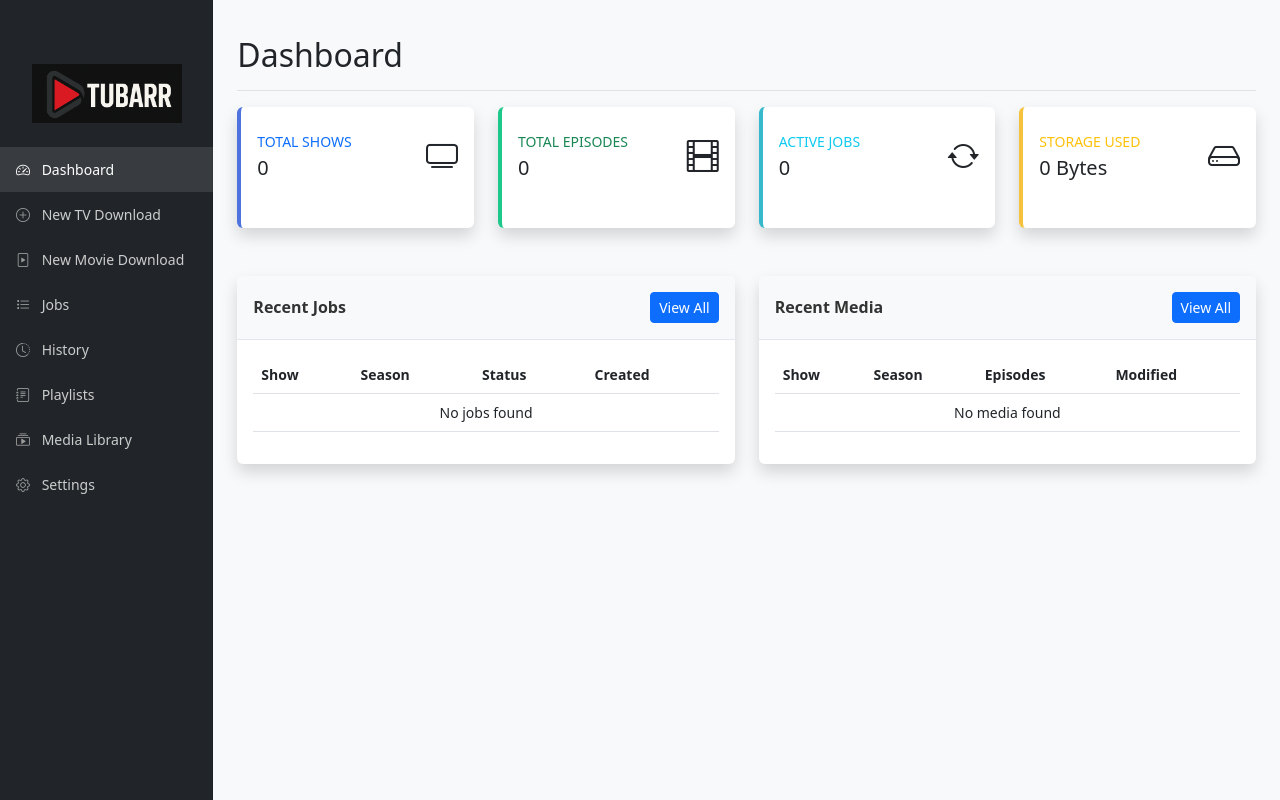
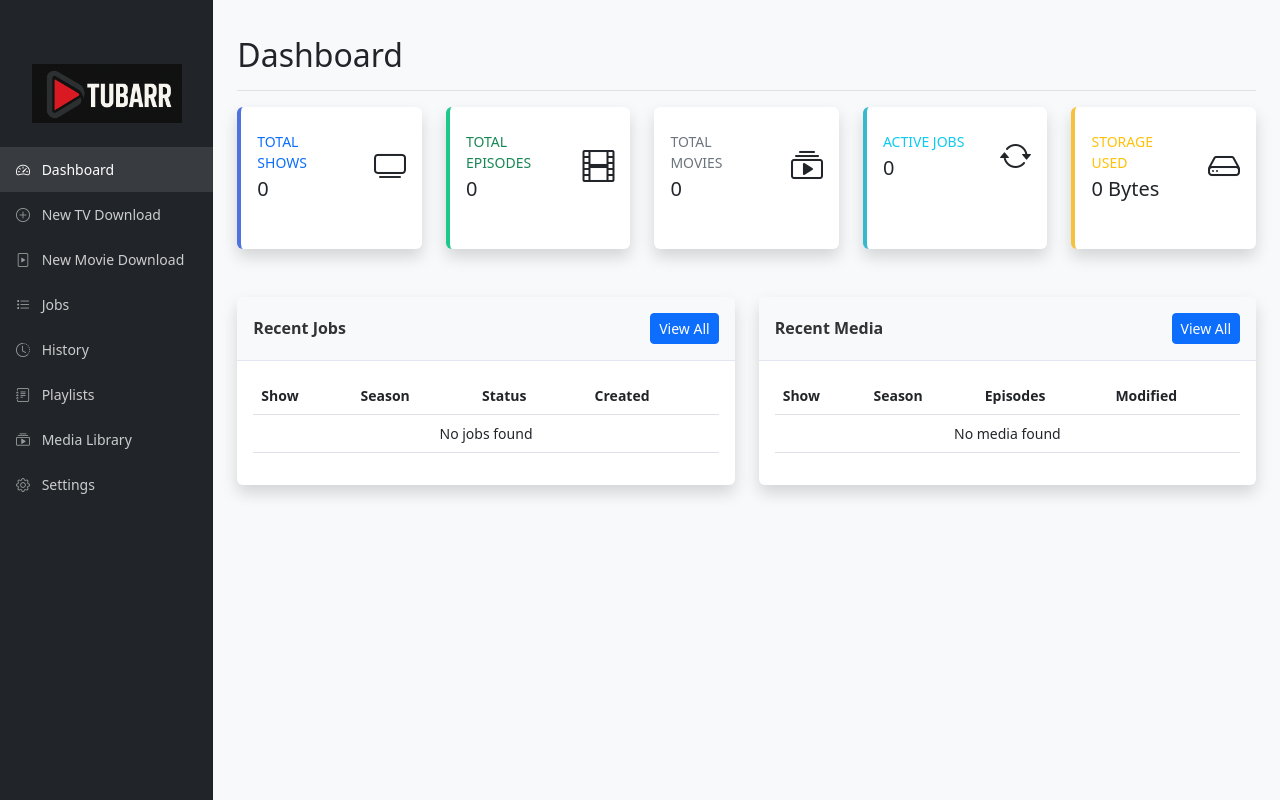
Before and after one commit to Brownster/yt-to-jellyfin, a Flask app: page / in a window 1280 px wide. Run offline with Flask 2, Linux system fonts and the light colour scheme; data that the repository does not hold is empty; parts of the project's set-up code (start-up, migrations or seed data) failed here and were passed over; some libraries are stand-ins or nearby versions.

Commit message:
Adjust dashboard card layout

```diff
--- a/web/static/script.js
+++ b/web/static/script.js
@@ -367,6 +367,16 @@ function loadDashboard() {
         })
         .catch(error => {
             console.error('Error fetching media:', error);
+        });
+
+    // Load movie data
+    fetch('/movies')
+        .then(response => response.json())
+        .then(movies => {
+            updateMovieStats(movies);
+        })
+        .catch(error => {
+            console.error('Error fetching movies:', error);
         });
 }
 
@@ -1037,6 +1047,11 @@ function updateMediaStats(media) {
     document.getElementById('storage-used').textContent = formatFileSize(totalSize);
 }
 
+function updateMovieStats(movies) {
+    const totalMovies = movies.length;
+    document.getElementById('total-movies').textContent = totalMovies;
+}
+
 function updateRecentJobs(jobs) {
     const recentJobsTable = document.getElementById('recent-jobs-table').querySelector('tbody');
     recentJobsTable.innerHTML = '';
--- a/web/static/style.css
+++ b/web/static/style.css
@@ -182,3 +182,10 @@ main {
         margin-left: 0 !important;
     }
 }
+
+@media (min-width: 1200px) {
+    .dashboard-col {
+        flex: 0 0 20%;
+        max-width: 20%;
+    }
+}
--- a/web/templates/index.html
+++ b/web/templates/index.html
@@ -72,7 +72,7 @@
                     </div>
 
                     <div class="row">
-                        <div class="col-xl-3 col-md-6 mb-4">
+                        <div class="dashboard-col col-md-6 mb-4">
                             <div class="card border-left-primary shadow h-100 py-2">
                                 <div class="card-body">
                                     <div class="row no-gutters align-items-center">
@@ -89,7 +89,7 @@
                             </div>
                         </div>
 
-                        <div class="col-xl-3 col-md-6 mb-4">
+                        <div class="dashboard-col col-md-6 mb-4">
                             <div class="card border-left-success shadow h-100 py-2">
                                 <div class="card-body">
                                     <div class="row no-gutters align-items-center">
@@ -106,7 +106,24 @@
                             </div>
                         </div>
 
-                        <div class="col-xl-3 col-md-6 mb-4">
+                        <div class="dashboard-col col-md-6 mb-4">
+                            <div class="card border-left-secondary shadow h-100 py-2">
+                                <div class="card-body">
+                                    <div class="row no-gutters align-items-center">
+                                        <div class="col mr-2">
+                                            <div class="text-xs font-weight-bold text-secondary text-uppercase mb-1">
+                                                Total Movies</div>
+                                            <div class="h5 mb-0 font-weight-bold text-gray-800" id="total-movies">0</div>
+                                        </div>
+                                        <div class="col-auto">
+                                            <i class="bi bi-collection-play fs-2 text-gray-300"></i>
+                                        </div>
+                                    </div>
+                                </div>
+                            </div>
+                        </div>
+
+                        <div class="dashboard-col col-md-6 mb-4">
                             <div class="card border-left-info shadow h-100 py-2">
                                 <div class="card-body">
                                     <div class="row no-gutters align-items-center">
@@ -123,7 +140,7 @@
                             </div>
                         </div>
 
-                        <div class="col-xl-3 col-md-6 mb-4">
+                        <div class="dashboard-col col-md-6 mb-4">
                             <div class="card border-left-warning shadow h-100 py-2">
                                 <div class="card-body">
                                     <div class="row no-gutters align-items-center">
```
